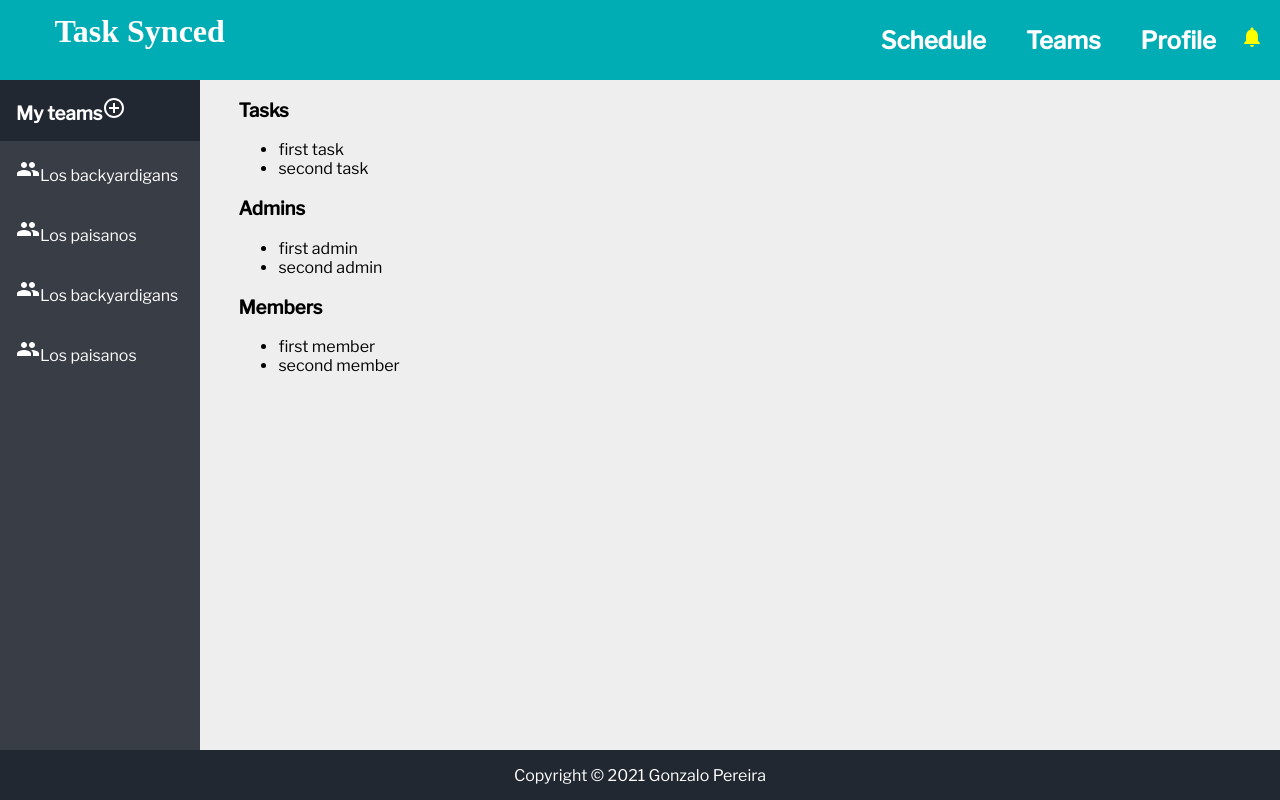
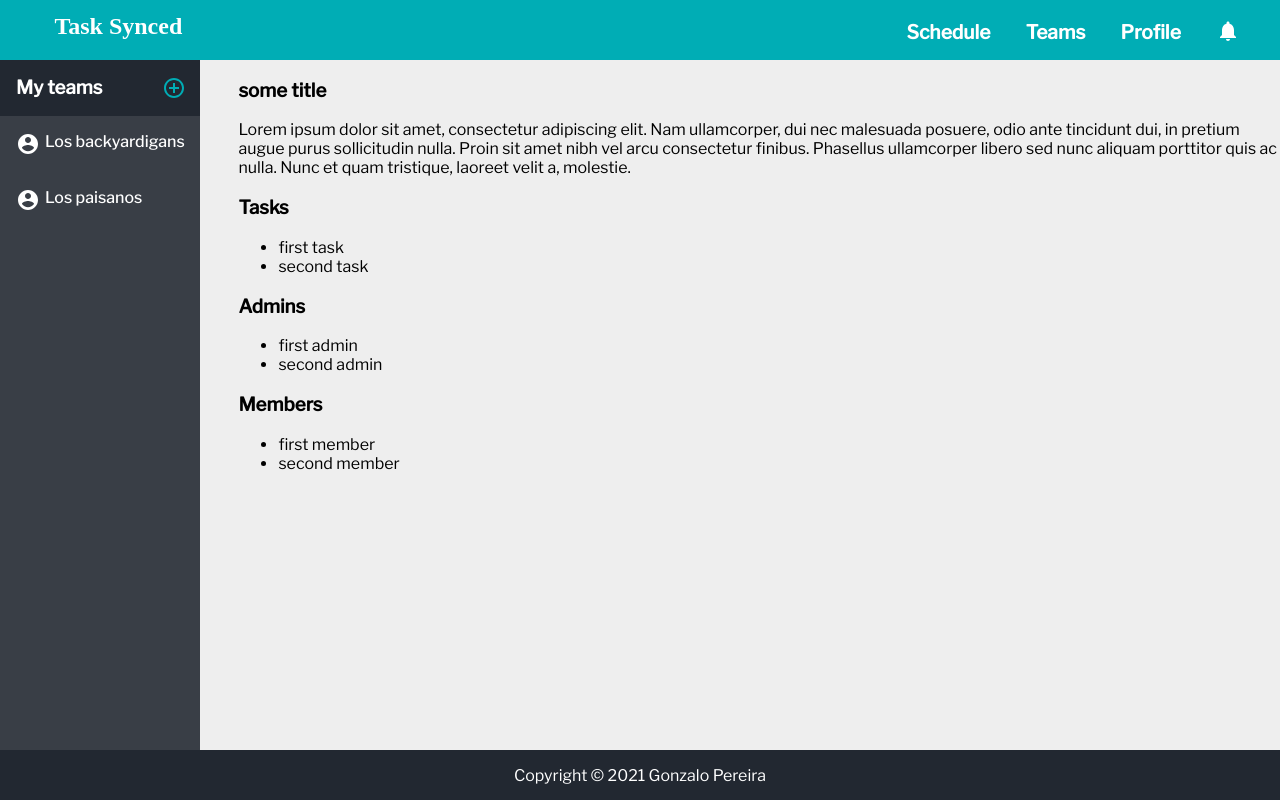
Before and after one commit to GonzaloPereira/task-synced, a React (Create React App) app in the folder my-app/: page / in a window 1280 px wide. Both pictures are taken after a click on the element "Teams". Built offline with nearby package versions, Linux system fonts and the light colour scheme; a web font is replaced by a local one.

Commit message:
Edit Header, create feature in teams navigation panel

```diff
--- a/my-app/src/components/Header/Header.css
+++ b/my-app/src/components/Header/Header.css
@@ -1,8 +1,14 @@
 .header {
   background-color: #00adb5;
   padding: 1% 3%;
-  height: 80px;
+  height: 60px;
   box-sizing: border-box;
+}
+h1 {
+  font-size: 1.5rem;
+}
+h2 {
+  font-size: 1.2rem;
 }
 .links {
   color: #fff;
@@ -10,16 +16,25 @@
   display: inline-block;
   padding-left: 1rem;
   padding-right: 1em;
+  cursor: pointer;
 }
 h2.links:hover {
   color: #e3fdfd;
 }
 .left {
   display: inline-block;
+  position: absolute;
+  top: 13px;
 }
 .right {
   display: inline-block;
   position: absolute;
-  top: 25px;
+  top: 15px;
+  height: 60px;
   right: 1rem;
+  padding: auto 0;
 }
+.not-icon {
+  position: relative;
+  top: 4px;
+}
--- a/my-app/src/components/Header/Header.jsx
+++ b/my-app/src/components/Header/Header.jsx
@@ -16,7 +16,7 @@ function Header({ scheduleOn, teamsOn }) {
           Teams
         </h2>
         <h2 className="links">Profile</h2>
-        <NotificationsIcon style={{ color: 'yellow' }} />
+        <NotificationsIcon className="links not-icon" />
       </div>
     </div>
   );
--- /dev/null
+++ b/my-app/src/components/Teams/TeamAdd.jsx
@@ -0,0 +1,19 @@
+import React from 'react';
+import AddIcon from '@material-ui/icons/Add';
+
+function TeamAdd() {
+  return (
+    <div className="team-add">
+      <div className="team-add-row">
+        <AddIcon fontSize="inherit" style={{ color: '00adb5' }} />
+        <p>Join a team</p>
+      </div>
+      <div className="team-add-row">
+        <AddIcon fontSize="inherit" style={{ color: '00adb5' }} />
+        <p>Create a new team</p>
+      </div>
+    </div>
+  );
+}
+
+export default TeamAdd;
--- a/my-app/src/components/Teams/TeamDescription.jsx
+++ b/my-app/src/components/Teams/TeamDescription.jsx
@@ -1,9 +1,18 @@
 import React from 'react';
 import './Teams.css';
 
-function TeamDescription() {
+function TeamDescription({ name }) {
   return (
     <div className="team-desc">
+      <h3>{name ?? 'some title'}</h3>
+      <p>
+        Lorem ipsum dolor sit amet, consectetur adipiscing elit. Nam
+        ullamcorper, dui nec malesuada posuere, odio ante tincidunt dui, in
+        pretium augue purus sollicitudin nulla. Proin sit amet nibh vel arcu
+        consectetur finibus. Phasellus ullamcorper libero sed nunc aliquam
+        porttitor quis ac nulla. Nunc et quam tristique, laoreet velit a,
+        molestie.
+      </p>
       <h3>Tasks</h3>
       <ul>
         <li>first task</li>
--- a/my-app/src/components/Teams/TeamLink.jsx
+++ b/my-app/src/components/Teams/TeamLink.jsx
@@ -1,13 +1,16 @@
 import React from 'react';
-import GroupIcon from '@material-ui/icons/Group';
+import AccountCircleIcon from '@material-ui/icons/AccountCircle';
 
-function TeamLink({ name }) {
+function TeamLink({ name, selectTeam }) {
   return (
-    <div className="team-link">
-      <p>
-        <GroupIcon />
-        {name}
-      </p>
+    <div
+      className="team-link"
+      onClick={() => {
+        selectTeam(name);
+      }}
+    >
+      <AccountCircleIcon className="team-icon" />
+      <h4>{name}</h4>
     </div>
   );
 }
--- a/my-app/src/components/Teams/TeamNav.jsx
+++ b/my-app/src/components/Teams/TeamNav.jsx
@@ -3,12 +3,12 @@ import './Teams.css';
 import TeamTitle from './TeamTitle';
 import TeamLink from './TeamLink';
 
-function TeamNav({ teams }) {
+function TeamNav({ teams, selectTeam }) {
   return (
     <div className="team-nav">
       <TeamTitle />
       {teams.map((team) => (
-        <TeamLink key={team.name} name={team.name} />
+        <TeamLink key={team.name} name={team.name} selectTeam={selectTeam} />
       ))}
     </div>
   );
--- a/my-app/src/components/Teams/TeamTitle.jsx
+++ b/my-app/src/components/Teams/TeamTitle.jsx
@@ -1,13 +1,14 @@
-import React from 'react';
+import React, { useReducer } from 'react';
 import AddCircleOutlineIcon from '@material-ui/icons/AddCircleOutline';
+import TeamAdd from './TeamAdd';
 
 function TeamTitle() {
+  const [showTeamAdd, toggleShowTeamAdd] = useReducer((state) => !state, false);
   return (
     <div className="team-title">
-      <h3>
-        My teams
-        <AddCircleOutlineIcon />
-      </h3>
+      <h3>My teams</h3>
+      <AddCircleOutlineIcon onClick={toggleShowTeamAdd} className="add-icon" />
+      {showTeamAdd && <TeamAdd />}
     </div>
   );
 }
--- a/my-app/src/components/Teams/Teams.css
+++ b/my-app/src/components/Teams/Teams.css
@@ -4,12 +4,13 @@
 }
 /* Team Navigation Panel */
 .team-nav {
-  width: 200px;
-  min-height: calc(100vh - 130px);
+  min-width: 200px;
+  min-height: calc(100vh - 110px);
   box-sizing: border-box;
   background-color: #393e46;
   color: white;
 }
+/* Team title  */
 .team-title {
   background-color: #222831;
   color: white;
@@ -17,20 +18,56 @@
   padding-top: 1rem;
   padding-bottom: 1rem;
   margin: 0;
+  display: flex;
+  flex-direction: row;
 }
 .team-title h3 {
   margin: 0;
 }
+.add-icon {
+  margin-left: 60px;
+  cursor: pointer;
+  color: #00adb5;
+}
+.team-add {
+  margin: 0;
+  position: absolute;
+  background-color: #393e46;
+  left: 210px;
+  top: 70px;
+  padding: 15px 15px;
+  display: flex;
+  flex-direction: column;
+  font-size: 1rem;
+  border-radius: 10px 10px;
+}
+.team-add-row {
+  display: flex;
+  flex-direction: row;
+  cursor: pointer;
+}
+.team-add-row p {
+  margin: 0;
+}
+.team-add-row:first-child {
+  margin-bottom: 10px;
+}
+/* Team links  */
 .team-link {
   padding-left: 1rem;
   padding-top: 1rem;
   padding-bottom: 1rem;
   margin: 0;
+  display: flex;
+  flex-direction: row;
 }
-.team-link p {
+.team-link h4 {
   margin: 0;
+  font-weight: 500;
 }
-
+.team-icon {
+  margin-right: 5px;
+}
 /* Team Description */
 .team-desc {
   padding-left: 3%;
--- a/my-app/src/components/Teams/Teams.jsx
+++ b/my-app/src/components/Teams/Teams.jsx
@@ -6,14 +6,17 @@ function Teams() {
   const [teams, setTeams] = useState([
     { name: 'Los backyardigans' },
     { name: 'Los paisanos' },
-    { name: 'Los backyardigans' },
-    { name: 'Los paisanos' },
   ]);
+  const [currTeam, setCurrTeam] = useState();
+  function selectTeam(team) {
+    setCurrTeam(team);
+  }
   return (
     <div className="teams-container">
-      <TeamNav teams={teams} />
-      <TeamDescription />
+      <TeamNav teams={teams} selectTeam={selectTeam} />
+      <TeamDescription name={currTeam} />
     </div>
   );
 }
+
 export default Teams;
--- a/my-app/src/index.css
+++ b/my-app/src/index.css
@@ -4,10 +4,12 @@ body {
   -webkit-font-smoothing: antialiased;
   -moz-osx-font-smoothing: grayscale;
   background-color: #eeeeee;
+  cursor: default;
 }
 h1 {
   font-family: 'BioRhyme', serif;
 }
+
 code {
   font-family: source-code-pro, Menlo, Monaco, Consolas, 'Courier New',
     monospace;
```
